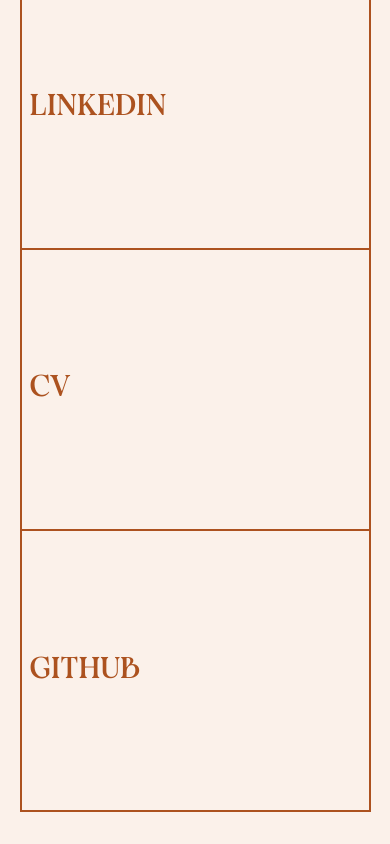
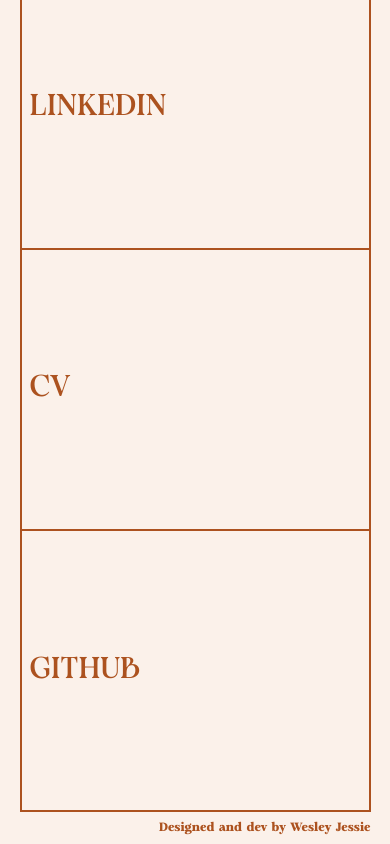
Before and after one commit to wecessary/personal-website-2023, a Next.js app: page / in a window 390 px wide. Shown: the part 4766-5610 px from the top of the page. Before the commit the page ends 5578 px from the top, so only its background shows below. Built offline with nearby package versions, Linux system fonts and the light colour scheme.

Commit message:
add credit

```diff
--- a/src/components/contact/Contact.tsx
+++ b/src/components/contact/Contact.tsx
@@ -56,6 +56,11 @@
           )}
         />
       </section>
+      <div className="flex justify-center my-2">
+        <div className="w-[90vw] md:w-[80vw] text-end font-bold text-orange text-xs md:text-base">
+          Designed and dev by Wesley Jessie
+        </div>
+      </div>
     </>
   );
 };
```
